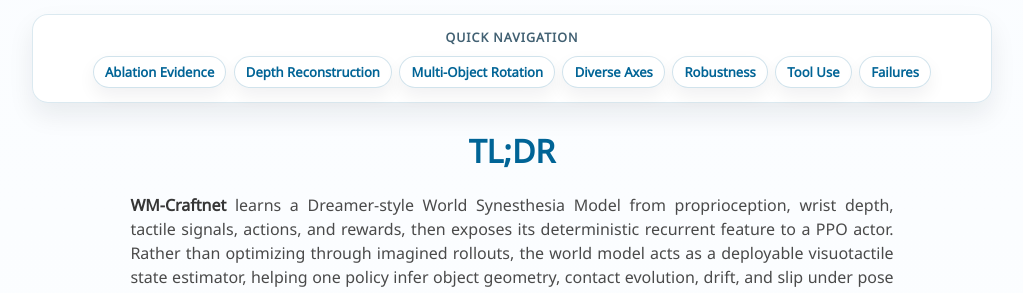
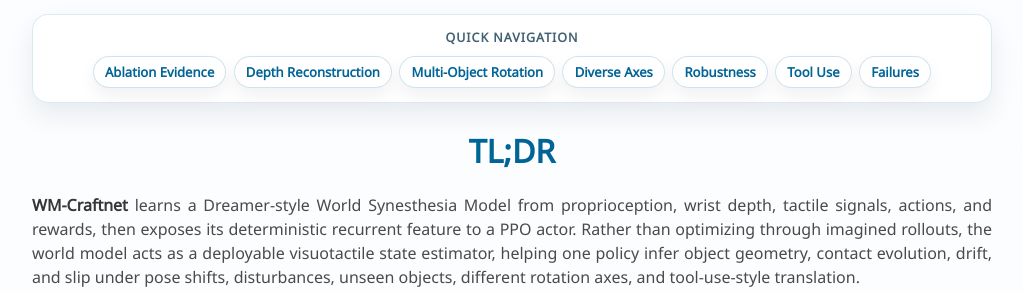
Before and after one commit to wmcraftnet/wmcraftnet.github.io, a website: page index.html in a window 1280 px wide. Shown: the part 1230-1523 px from the top of the page, without its empty margins (128-1151 px from the left). Drawn offline with nearby package versions, Linux system fonts and the light colour scheme; some icons are missing; a web font is replaced by a local one.

Commit message:
fix width

```diff
--- a/index.html
+++ b/index.html
@@ -116,7 +116,7 @@
       </div>
 
       <div class="columns is-centered has-text-centered">
-        <div class="column is-four-fifths">
+        <div class="column">
           <h2 class="title is-3" style="color: #006496;font-weight: bolder;">TL;DR</h2>
           <div class="content has-text-justified">
             <p>
```
